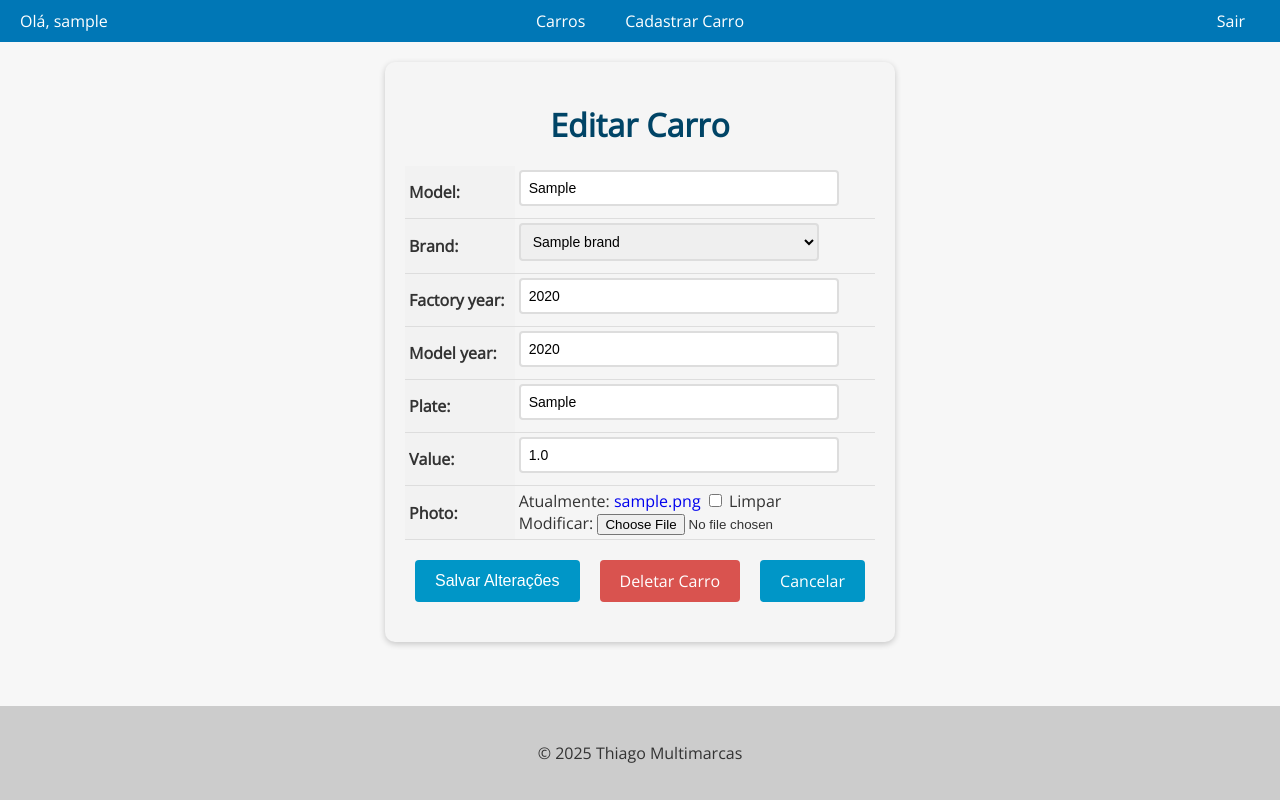
After one commit to ThiagoHMDornelas/carros, a Django app: page /carro/1/alterar in a window 1280 px wide. The commit adds this page. Run offline with Django 5.2, Linux system fonts and the light colour scheme; a user stored in the database is signed in; tables that the repository leaves empty hold one stand-in row (values such as "Sample post").

Commit message:
novas funcionalidades: alterar e deletar

````diff
--- a/app/templates/base.html
+++ b/app/templates/base.html
@@ -1,22 +1,93 @@
 <!DOCTYPE html>
-<html lang="en">
+<html lang="pt-br">
   <head>
-  <meta charset="UTF-8">
-  <meta name="viewport" content="width=device-width, initial-scale=1.0">
-  <title>{% block title %}{% endblock %}</title>
+    <meta charset="UTF-8" />
+    <meta name="viewport" content="width=device-width, initial-scale=1.0" />
+    <title>{% block title %}Sistema{% endblock %}</title>
+
+    <!-- Fonte moderna -->
+    <link href="https://fonts.googleapis.com/css2?family=Open+Sans&display=swap" rel="stylesheet" />
+
     <style>
-    body {
+      /* Layout global */
+      html, body {
+        height: 100%;
+        margin: 0;
+        padding: 0;
         font-family: 'Open Sans', sans-serif;
         background-color: #f7f7f7;
         color: #333;
-        margin: 0;
-        padding: 0;
+        display: flex;
+        flex-direction: column;
       }
 
       header {
-        background-color: #0096c7;
+        background-color: #0077b6;
         color: #fff;
+      }
+
+      nav {
+        display: flex;
+        justify-content: space-between;
+        align-items: center;
+        padding: 10px 20px;
+        flex-wrap: wrap;
+      }
+
+      .nav-left {
+        flex: 1;
+        text-align: left;
+        font-size: 16px;
+        font-weight: 500;
+      }
+
+      .nav-center {
+        flex: 1;
         text-align: center;
+      }
+
+      .nav-center ul {
+        list-style: none;
+        display: inline-flex;
+        gap: 10px;
+        padding: 0;
+        margin: 0;
+      }
+
+      .nav-center ul li a {
+        color: #fff;
+        text-decoration: none;
+        padding: 10px 15px;
+        border-radius: 4px;
+        transition: background-color 0.3s;
+      }
+
+      .nav-center ul li a:hover {
+        background-color: #00b4d8;
+      }
+
+      .nav-right {
+        flex: 1;
+        text-align: right;
+      }
+
+      .nav-right a {
+        color: #fff;
+        text-decoration: none;
+        padding: 10px 15px;
+        border-radius: 4px;
+        transition: background-color 0.3s;
+      }
+
+      .nav-right a:hover {
+        background-color: #00b4d8;
+      }
+
+      main {
+        flex: 1;
+        max-width: 1200px;
+        margin: 20px auto;
+        padding: 0 20px;
       }
 
       footer {
@@ -26,55 +97,53 @@
         text-align: center;
       }
 
-    nav {
-        background-color: #0096c7;
-        color: #fff;
-        height: 50px;
-        display: flex;
-        justify-content: space-between;
+      h1, h2, h3, h4 {
+        color: #004466;
+      }
+
+      @media (max-width: 768px) {
+        .nav-center ul {
+          flex-direction: column;
           align-items: center;
         }
 
-    nav ul {
-        list-style: none;
-        margin: 0;
-        padding: 0;
-        display: flex;
+        .nav-left,
+        .nav-right {
+          flex: 100%;
+          text-align: center;
+          margin-bottom: 10px;
         }
-
-    nav ul li {
-        margin: 0 10px;
       }
-
-    nav ul li a {
-        color: #fff;
-        text-decoration: none;
-        font-size: 16px;
-        padding: 15px;
-        transition: all 0.3s ease;
-    }
-
-    nav ul li a:hover {
-        background-color: #32bbe8;
-    }
-
-    nav ul li.active a {
-        background-color: #666;
-    }
-
-    nav ul li.active a:hover {
-        background-color: #999;
-    }
-
     </style>
   </head>
+
   <body>
     <header>
       <nav>
+        <div class="nav-left">
+          {% if user.is_authenticated %}
+            <span>Olá, {{ user.username }}</span>
+          {% endif %}
+        </div>
+
+        <div class="nav-center">
           <ul>
+            {% if not user.is_authenticated %}
+              <li><a href="{% url 'registro' %}">Cadastre-se</a></li>
+              <li><a href="{% url 'login' %}">Login</a></li>
+            {% endif %}
             <li><a href="{% url 'lista_carros' %}">Carros</a></li>
+            {% if user.is_authenticated %}
               <li><a href="{% url 'novo_carro' %}">Cadastrar Carro</a></li>
+            {% endif %}
           </ul>
+        </div>
+
+        <div class="nav-right">
+          {% if user.is_authenticated %}
+            <a href="{% url 'logout' %}">Sair</a>
+          {% endif %}
+        </div>
       </nav>
     </header>
 
--- a/app/urls.py
+++ b/app/urls.py
@@ -2,15 +2,18 @@ from django.contrib import admin
 from django.urls import path
 from django.conf import settings
 from django.conf.urls.static import static
-from cars.views import cars_view, new_car_view
+from cars.views import CarsListView, NewCarCreateView, CarDetailView, CarUpdateView, CarDeleteView
 from accounts.views import register_view, login_view, logout_view
 
 
 urlpatterns = [
     path('admin/', admin.site.urls),
-    path('carros/', cars_view, name='lista_carros'),
-    path('novo_carro/', new_car_view, name='novo_carro'),
+    path('carros/', CarsListView.as_view(), name='lista_carros'),
+    path('novo_carro/', NewCarCreateView.as_view(), name='novo_carro'),
+    path('carro/<int:pk>', CarDetailView.as_view(), name='detalhe_carro'),
+    path('carro/<int:pk>/alterar', CarUpdateView.as_view(), name='alterar_carro'),
+    path('carro/<int:pk>/deletar', CarDeleteView.as_view(), name='deletar_carro'),
     path('registro/', register_view, name='registro'),
     path('login/', login_view, name='login'),
-    path('logout/', logout_view, name='loginout'),
+    path('logout/', logout_view, name='logout'),
 ] + static(settings.MEDIA_URL, document_root=settings.MEDIA_ROOT)
--- a/cars/forms.py
+++ b/cars/forms.py
@@ -40,7 +40,7 @@ class CarModelForm(forms.ModelForm):
 
     def clean_factory_year(self):
         year = self.cleaned_data.get('factory_year')
-        if year < 2000:
-            self.add_error('factory_year', 'Ano de fabricação deve ser maior que 2000')
+        if year < 1970:
+            self.add_error('factory_year', 'Ano de fabricação deve ser maior que 1970')
 
         return year
--- /dev/null
+++ b/cars/templates/carros_alterar.html
@@ -0,0 +1,123 @@
+{% extends "base.html" %}
+
+{% block content %}
+
+  <style>
+    form {
+      max-width: 800px;
+      margin: 0 auto;
+      padding: 20px;
+      background-color: #f5f5f5;
+      border-radius: 10px;
+      box-shadow: 0 2px 6px rgba(0, 0, 0, 0.2);
+    }
+
+    form h1 {
+      font-size: 2rem;
+      margin-bottom: 20px;
+      text-align: center;
+    }
+
+    table {
+      margin: 0 auto;
+      border-collapse: collapse;
+      width: 100%;
+      max-width: 600px;
+    }
+
+    th, td {
+      padding: 4px;
+      text-align: left;
+      border-bottom: 1px solid #ddd;
+    }
+
+    th {
+      background-color: #f2f2f2;
+    }
+
+    input[type="text"], input[type="number"], select, textarea {
+      padding: 8px;
+      font-size: 14px;
+      border: 2px solid #ddd;
+      border-radius: 4px;
+      width: 100%;
+      max-width: 300px;
+      margin-bottom: 8px;
+      transition: border-bottom-color 0.3s ease-in-out;
+    }
+
+    input[type="text"]:focus, input[type="number"]:focus, select:focus, textarea:focus {
+      outline: none;
+      border-bottom-color: #0096c7;
+    }
+
+    .btn {
+      background-color: #0096c7;
+      color: #fff;
+      border: none;
+      padding: 10px 20px;
+      font-size: 16px;
+      border-radius: 4px;
+      cursor: pointer;
+      transition: background-color 0.3s ease-in-out;
+    }
+
+    .buttons-container {
+      display: flex;
+      justify-content: center;
+      margin-top: 20px;
+      margin-bottom: 20px;
+    }
+
+    .btn {
+      display: inline-block;
+      background-color: #0096c7;
+      color: #fff;
+      border: none;
+      padding: 10px 20px;
+      font-size: 16px;
+      border-radius: 4px;
+      cursor: pointer;
+      transition: background-color 0.3s ease-in-out;
+      margin: 0 10px;
+    }
+
+    .btn:hover {
+      background-color: #108eb8;
+    }
+
+    .btn-danger {
+      background-color: #d9534f;
+      text-decoration: none !important;
+    }
+
+    .btn-danger:hover {
+      background-color: #d2221c;
+    }
+
+    .error-message {
+      color: #d9534f;
+      font-size: 14px;
+      margin-top: 5px;
+    }
+
+    a {
+      text-decoration: none !important;
+    }
+
+  </style>
+  <form method="post" enctype="multipart/form-data">
+    {% csrf_token %}
+    <h1>Editar Carro</h1>
+    <table>
+      {{ form.as_table }}
+    </table>
+    <div>
+      <div class="buttons-container">
+        <input type="submit" value="Salvar Alterações" class="btn btn-primary">
+        <a href="{% url 'deletar_carro' pk=object.pk %}" class="btn btn-danger">Deletar Carro</a>
+        <a href="{% url 'lista_carros' %}" class="btn btn-secondary">Cancelar</a>
+      </div>
+    </div>
+  </form>
+{% endblock %}
--- a/cars/templates/novo_carro.html
+++ b/cars/templates/novo_carro.html
@@ -11,7 +11,7 @@
         </style>
 
         <table>
-            {{ new_car_form.as_table }}
+            {{ form.as_table }}
         </table>
         <input type="submit", value="Cadastrar" class="btn btn-primary">
     </form>
--- a/cars/views.py
+++ b/cars/views.py
@@ -1,28 +1,120 @@
-from django.shortcuts import render, redirect
+#from django.shortcuts import render, redirect
 from cars.models import Car
+from django.urls import reverse_lazy
 from cars.forms import CarModelForm
+#from django.views import View
+from django.views.generic import ListView, CreateView, DetailView, UpdateView, DeleteView
+from django.contrib.auth.decorators import login_required
+from django.utils.decorators import method_decorator
 
 
-def cars_view(request):
-    #cars = Car.objects.all()
-    # o ORM do Django busca as inf. no bando. esse comando internamento o Django faz um select * from Tabela
-    #cars = Car.objects.filter(model__contains='p')
-    search = request.GET.get('search')
-    if search == None:
-        cars = Car.objects.all().order_by('model')
-    else:
-        cars = Car.objects.filter(model__icontains=search).order_by('model')
+# def cars_view(request):
+#     #cars = Car.objects.all()
+#     # o ORM do Django busca as inf. no bando. esse comando internamente o Django faz um select * from Tabela
+#     #cars = Car.objects.filter(model__contains='p')
+#     search = request.GET.get('search')
+#     if search == None:
+#         cars = Car.objects.all().order_by('model')
+#     else:
+#         cars = Car.objects.filter(model__icontains=search).order_by('model')
 
-    return render(request, 'carros.html', {'cars': cars})
+#     return render(request, 'carros.html', {'cars': cars})
+
+# class CarsView(View):
+#     def get(self, request):
+#         #cars = Car.objects.all()
+#         # o ORM do Django busca as inf. no bando. esse comando internamente o Django faz um select * from Tabela
+#         #cars = Car.objects.filter(model__contains='p')
+#         search = request.GET.get('search')
+#         if search == None:
+#             cars = Car.objects.all().order_by('model')
+#         else:
+#             cars = Car.objects.filter(model__icontains=search).order_by('model')
+
+#         return render(request, 'carros.html', {'cars': cars})
+
+class CarsListView(ListView):
+    model = Car
+    template_name = 'carros.html'
+    context_object_name = 'cars'
+
+    def get_queryset(self):
+        cars = super().get_queryset().order_by('model')
+        search = self.request.GET.get('search')
+        if search:
+            cars = cars.filter(model__icontains=search)
+
+        return cars
 
 
-def new_car_view(request):
-    if request.method == 'POST':
-        new_car_form = CarModelForm(request.POST, request.FILES)
-        if new_car_form.is_valid():
-            new_car_form.save()
-            return redirect('lista_carros')
-    else:
-        new_car_form = CarModelForm()
+class CarDetailView(DetailView):
+    template_name = 'carros_detalhe.html'
+    model = Car
 
-    return render(request, 'novo_carro.html', {'new_car_form': new_car_form})
+# def new_car_view(request):
+#     if request.method == 'POST':
+#         new_car_form = CarModelForm(request.POST, request.FILES)
+#         if new_car_form.is_valid():
+#             new_car_form.save()
+#             return redirect('lista_carros')
+#     else:
+#         new_car_form = CarModelForm()
+
+#     return render(request, 'novo_carro.html', {'new_car_form': new_car_form})
+
+# class NewCarView(View):
+
+#     def get(self, request):
+#         new_car_form = CarModelForm()
+#         return render(request, 'novo_carro.html', {'new_car_form': new_car_form})
+
+#     def post(self, request):
+#         new_car_form = CarModelForm(request.POST, request.FILES)
+#         if new_car_form.is_valid():
+#             new_car_form.save()
+#             return redirect('lista_carros')
+
+#         return render(request, 'novo_carro.html', {'new_car_form': new_car_form})
+
+
+@method_decorator(login_required(login_url='login'), name='dispatch')
+class NewCarCreateView(CreateView):
+    model = Car
+    form_class = CarModelForm
+    template_name = 'novo_carro.html'
+    success_url = '/carros/'
+
+# aula 068 - Em relação ao problema encontrado pelo professor, uma outra solução é sobreescrever o método que passa essas informações para nosso template.
+
+# ```
+# def get_context_data(self, **kwargs):
+#         context = super().get_context_data(**kwargs)
+#         context["new_car_form"] = context["form"]
+#         return context
+# ```
+
+# Nesse mesmo método podemos também adicionar mais váriaveis pra utilizar no template também:
+
+# ```
+# def get_context_data(self, **kwargs):
+#     context = super().get_context_data(**kwargs)
+#     context['titulo'] = 'Criar Novo Produto'
+#     context['categorias'] = Categoria.objects.all()
+#     return context
+
+
+@method_decorator(login_required(login_url='login'), name='dispatch')
+class CarUpdateView(UpdateView):
+    model = Car
+    form_class = CarModelForm
+    template_name = 'carros_alterar.html'
+
+    def get_success_url(self):
+        return reverse_lazy('detalhe_carro', kwargs={'pk': self.object.pk})
+
+
+@method_decorator(login_required(login_url='login'), name='dispatch')
+class CarDeleteView(DeleteView):
+    model = Car
+    template_name = 'carros_deletar.html'
+    success_url = '/carros/'
````
Also changed, not shown: app/templates/base - Copia.html (added, +102 -0 lines), cars/templates/carros.html (+17 -5 lines), cars/templates/carros_deletar.html (added, +63 -0 lines), cars/templates/carros_detalhe.html (added, +97 -0 lines). Lines whose indentation alone changed are shown as unchanged.
